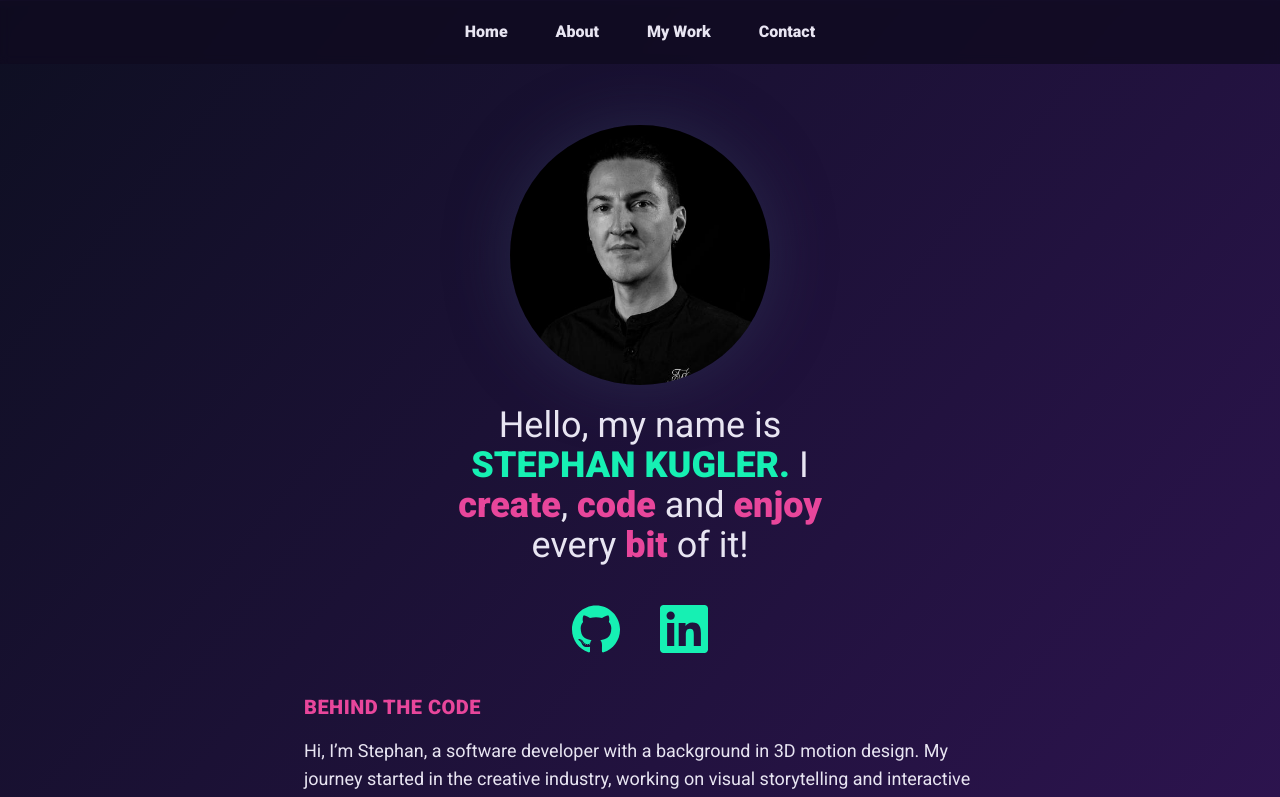
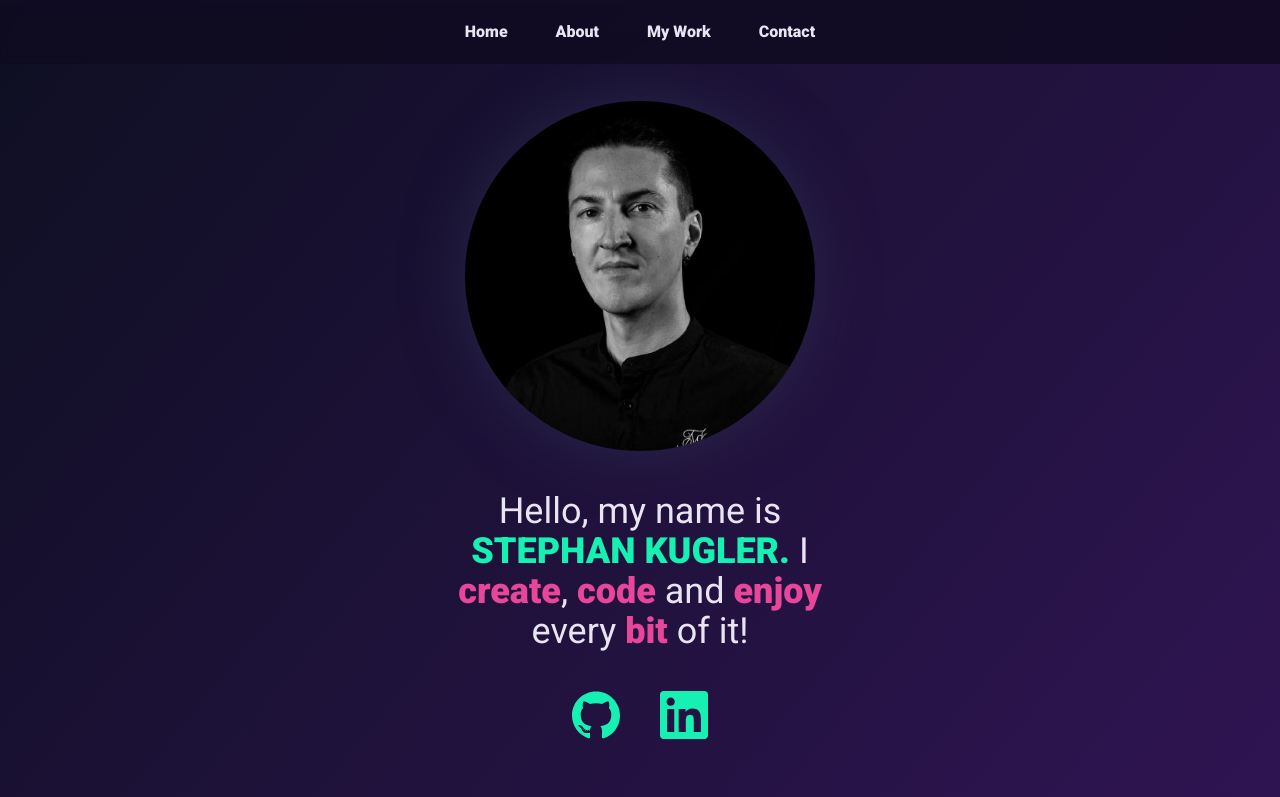
Before and after one commit to stekug/stephankugler-personal-portfolio, a Next.js app: page / in a window 1280 px wide. Shown: the top 797 px of the page. Built offline with nearby package versions, Linux system fonts and the light colour scheme.

Commit message:
cleanup ProfileSections

```diff
--- a/app/_components/ProfileLogo.tsx
+++ b/app/_components/ProfileLogo.tsx
@@ -1,20 +1,50 @@
 import Image from 'next/image';
 import Link from 'next/link';
 import profilePic from '@/public/sk-profile-1.jpeg';
+import Github from './Github';
+import Linkedin from './Linkedin';
 
 export default function ProfileLogo() {
   return (
-    <div className="gap-10">
-      <Link href="/" className="flex items-center z-10 rounded-full mt-2 py-5">
+    <section className="mt-10">
+      <Link
+        href="/"
+        className="flex flex-col items-center z-10 rounded-full py-5"
+      >
         <Image
           className="rounded-full shadow-[0px_0px_60px_rgba(50,60,90,0.5)]"
           src={profilePic}
           alt="Profile picture of Stephan Kugler"
-          height="260"
-          width="260"
+          height="350"
+          width="350"
           quality={80}
         />
       </Link>
-    </div>
+
+      <div>
+        <p className="max-w-md mx-auto text-4xl text-center font-normal py-5">
+          Hello, my name is{' '}
+          <span className="font-black text-accentGreen-1 uppercase">
+            Stephan Kugler.
+          </span>{' '}
+          I <span className="font-black text-accentPink-1">create</span>,{' '}
+          <span className="font-black text-accentPink-1">code</span> and{' '}
+          <span className="font-black text-accentPink-1">enjoy</span> every{' '}
+          <span className="font-black text-accentPink-1">bit</span> of it!
+        </p>
+      </div>
+
+      <div className="flex justify-center py-5 gap-10">
+        <Link href="https://github.com/stekug" target="_blank">
+          <Github className="fill-accentGreen-1 hover:fill-accentPink-1 hover:scale-110 transition-all duration-500 w-12 h-12" />
+        </Link>
+        <Link
+          href="https://www.linkedin.com/in/stephan-kugler-149163115/"
+          target="_blank"
+        >
+          <Linkedin className="fill-accentGreen-1 hover:fill-accentPink-1 hover:scale-110 transition-all duration-500 w-12 h-12" />
+        </Link>
+      </div>
+    </section>
   );
 }
--- a/app/_components/ProfileText.tsx
+++ b/app/_components/ProfileText.tsx
@@ -1,31 +1,5 @@
-import Link from 'next/link';
-import Github from '@/app/_components/Github';
-import Linkedin from './Linkedin';
-
 export default function ProfileText() {
   return (
-    <div>
-      <p className="max-w-md mx-auto text-4xl text-center font-normal px-3">
-        Hello, my name is{' '}
-        <span className="font-black text-accentGreen-1 uppercase">
-          Stephan Kugler.
-        </span>{' '}
-        I <span className="font-black text-accentPink-1">create</span>,{' '}
-        <span className="font-black text-accentPink-1">code</span> and{' '}
-        <span className="font-black text-accentPink-1">enjoy</span> every{' '}
-        <span className="font-black text-accentPink-1">bit</span> of it!
-      </p>
-      <div className="flex justify-center py-10 gap-10">
-        <Link href="https://github.com/stekug" target="_blank">
-          <Github className="fill-accentGreen-1 hover:fill-accentPink-1 hover:scale-110 transition-all duration-500 w-12 h-12" />
-        </Link>
-        <Link
-          href="https://www.linkedin.com/in/stephan-kugler-149163115/"
-          target="_blank"
-        >
-          <Linkedin className="fill-accentGreen-1 hover:fill-accentPink-1 hover:scale-110 transition-all duration-500 w-12 h-12" />
-        </Link>
-      </div>
     <article className="text-lg max-w-2xl">
       <span className="text-xl font-black block text-accentPink-1 uppercase tracking-wide mb-4">
         Behind the code
@@ -38,8 +12,8 @@ export default function ProfileText() {
         Node.js.
       </p>
       <p className="mb-4">
-          In 2025, I joined adesso as a software developer, where I get to work
-          on exciting projects that blend creativity with technical expertise. I
+        In 2025, I joined adesso as a software developer, where I get to work on
+        exciting projects that blend creativity with technical expertise. I
         enjoy crafting clean, user-friendly applications and constantly
         expanding my skill set.
       </p>
@@ -48,6 +22,5 @@ export default function ProfileText() {
         playing guitar, or diving into the latest tech trends. 🚀
       </p>
     </article>
-    </div>
   );
 }
--- a/app/_components/SectionModul.tsx
+++ b/app/_components/SectionModul.tsx
@@ -7,7 +7,7 @@ interface Props extends PropsWithChildren {
 export default function SectionModul({ children, customBg }: Props) {
   return (
     <section
-      className={`flex flex-col justify-center items-center px-10 pt-24 ${customBg}`}
+      className={`flex flex-col justify-center items-center p-10 ${customBg}`}
     >
       {children}
     </section>
--- a/app/page.tsx
+++ b/app/page.tsx
@@ -7,6 +7,8 @@ export default function page() {
     <>
       <SectionModul customBg="bg-custom1">
         <ProfileLogo />
+      </SectionModul>
+      <SectionModul customBg="bg-custom2">
         <ProfileText />
       </SectionModul>
     </>
```
Lines whose indentation alone changed are shown as unchanged.
